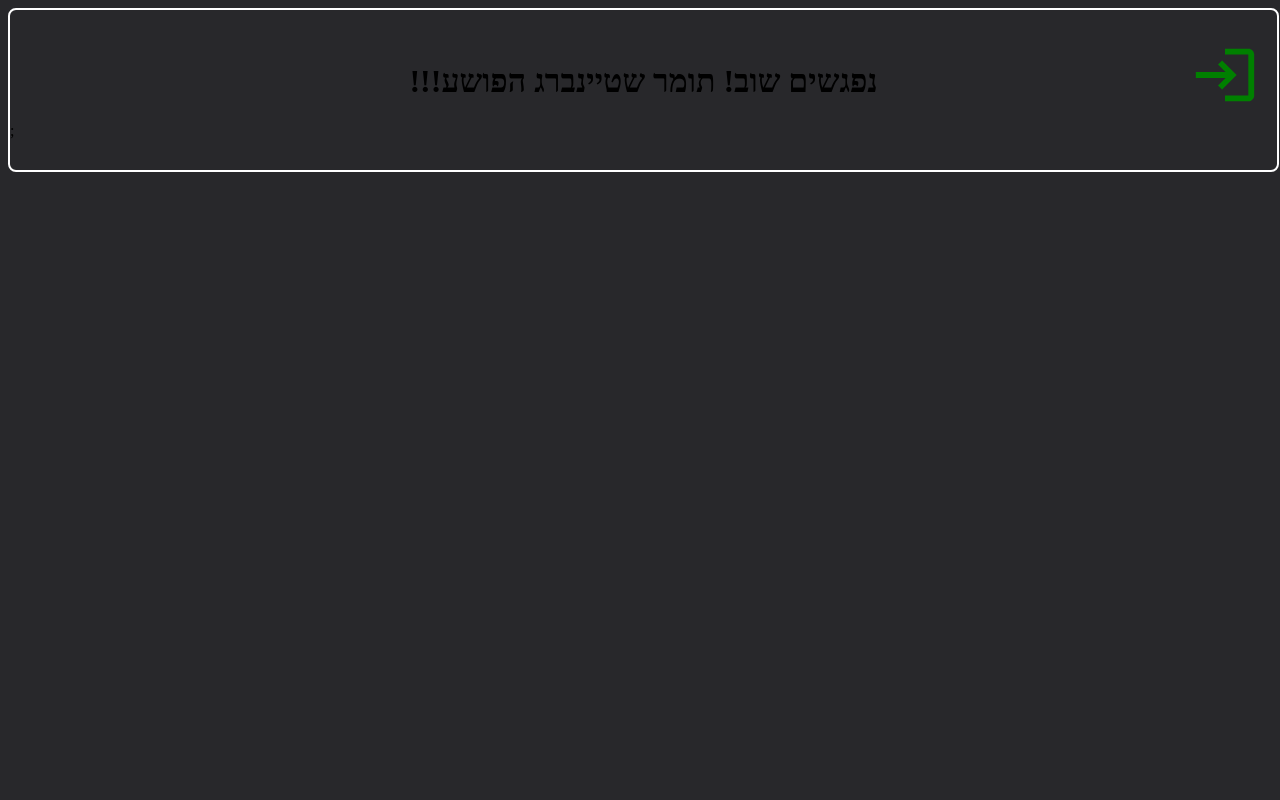
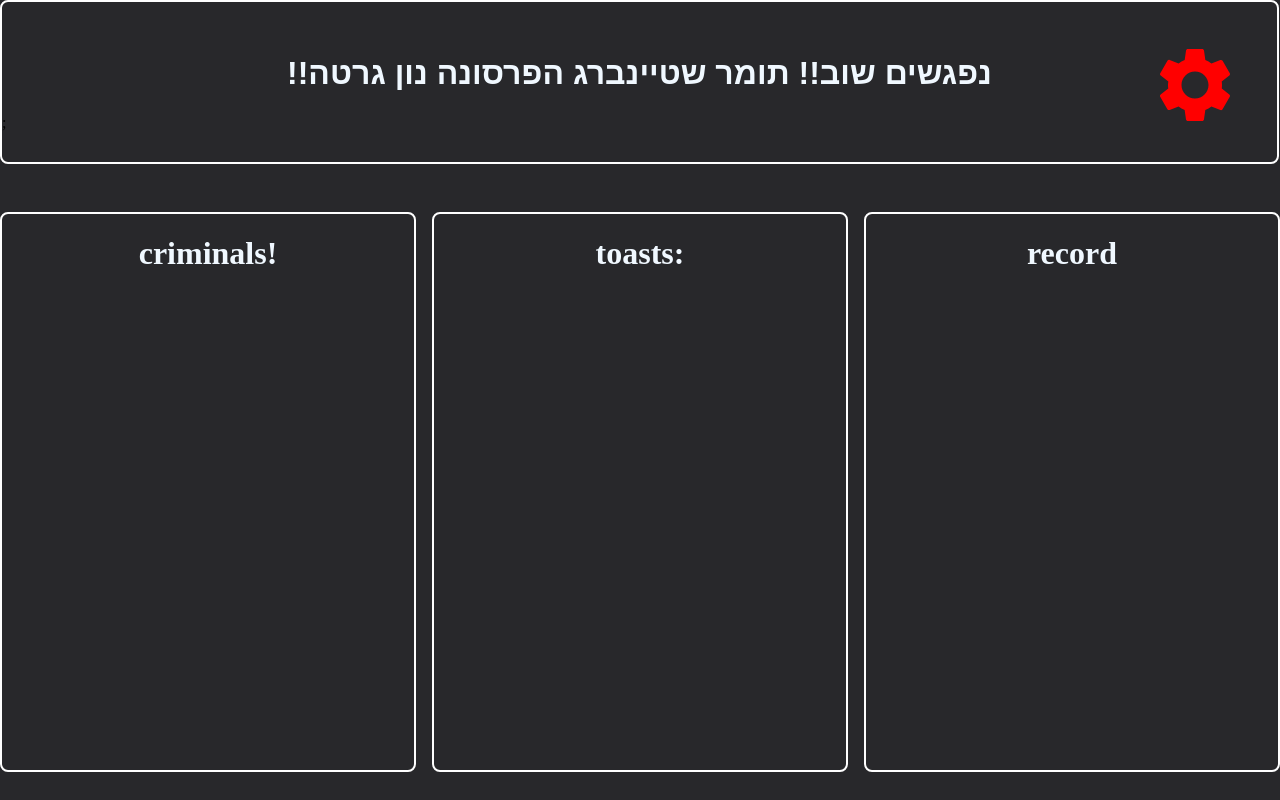
Before and after one commit to piloshachar14/golden-toasts, a React (Vite) app in the folder apps/client/: page / in a window 1280 px wide. Built offline with nearby package versions, Linux system fonts and the light colour scheme.

Commit message:
Feature/client category (#11)
* feature(client):add style css

* feature(client):add components to app

* feature(client):add category component

* feature(client):add heading component

* refactor(client):add index.ts

* refactor(client):change import & delete type

```diff
--- a/apps/client/src/app/app.module.css
+++ b/apps/client/src/app/app.module.css
@@ -3,41 +3,20 @@
 :root {
   --matte-black-bg-color: #28282b;
 }
-
-* {
-  background-color: var(--matte-black-bg-color);
+.container {
+  box-sizing: border-box;
+  flex-wrap: wrap;
+  display: flex;
+  flex-direction: column;
+  height: 100%;
+  width: 100%;
 }
 
-
-.container {
-  display: flex;
-  flex-direction: column;
-}
-
-
-.heading {
-  position: fixed;
-  border: 2px white solid;
-  border-radius: 0.5rem;
-
-  justify-content: space-between;
-  gap: 1rem;
-  position: fixed;
-  height: 20%;
-  width: 99%;
-}
-
-
-.title {
-  padding-top: 70%;
-  text-align: center;
-  cursor: default;
-  padding-top: 1em;
-}
-
-
 .categories {
+  height: 70%;
+  width: 100%;
   display: flex;
   flex-direction: row;
+  padding-top: 3rem;
   gap: 1rem;
 }
--- a/apps/client/src/app/app.tsx
+++ b/apps/client/src/app/app.tsx
@@ -1,64 +1,25 @@
 import styles from './app.module.css';
-import LoginIcon from '@mui/icons-material/Login';
-import { Category } from '../components/category/category';
+
+import { Heading, Category } from '../components';
+import { useState } from 'react';
 export const App: React.FC = () => {
-  const matteBlack = '#4FFFB0';
-
+  const [isLoggedIn, setIsLoggedIn] = useState(true);
   return (
     <div className={styles.container}>
-      <div className={styles.heading}>
-        <h1 className={styles.title}> !!!נפגשים שוב! תומר שטיינברג הפושע</h1>
-        <LoginIcon
-          sx={{
-            color: 'green',
+      <Heading isLogin={isLoggedIn} />
+      <div className={styles.categories}>
+        {isLoggedIn ? (
+          <>
+            <Category style={{ width: '33%' }} title="criminals!" />
+            <Category style={{ width: '33%' }} title="toasts:" />
+            <Category style={{ width: '33%' }} title="record" />
+          </>
+        ) : (
+          <Category style={{ width: '100%' }} title="upcoming toasts:" />
+        )}
 
-            backgroungcolor: matteBlack,
-
-            right: 20,
-            top: 40,
-            fontSize: 70,
-            position: 'fixed',
-            '&:hover': {
-              cursor: 'pointer',
-
-              color: matteBlack,
-
-              transition: 'transform 0.2s ease-in-out',
-              transform: 'scale(1.2)',
-            },
-          }}
-        />
-
-        ;
-      </div>
-      <div className={styles.categories}>
-        <Category />
-        <Category />
-        <Category />
       </div>
     </div>
   );
 };
 export default App;
-
-
-/* <SettingsIcon
-=======
-
-  sx={{
-    color: 'red',
-    backgroungcolor: '#28282B',
-    fontSize: 90,
-    position: 'fixed',
-    '&:hover': {
-      transitionDelay: 1,
-      cursor: 'pointer',
-      color: 'green',
-      transition: 'transform 0.5s ease-in-out',
-      transform: 'rotate(90deg)',
-    },
-  }}
-/>;
-
-will be used later
-*/
--- a/apps/client/src/components/category/category.module.css
+++ b/apps/client/src/components/category/category.module.css
@@ -0,0 +1,8 @@
+.category {
+  border: 2px white solid;
+  border-radius: 0.5rem;
+  text-align: center;
+}
+.title {
+  color: aliceblue;
+}
--- a/apps/client/src/components/category/category.tsx
+++ b/apps/client/src/components/category/category.tsx
@@ -1,3 +1,17 @@
-export const Category: React.FC = () => {
-  return <div></div>;
+
+import styles from './category.module.css';
+import React, { CSSProperties } from 'react';
+type Props = {
+  style?: CSSProperties;
+  title: string;
 };
+export type CategoryWidth = string;
+
+export const Category: React.FC<Props> = (props) => {
+  return (
+    <div className={styles.category} style={props.style}>
+      <h1 className={styles.title}>{props.title}</h1>
+    </div>
+  );
+
+};
--- /dev/null
+++ b/apps/client/src/components/heading/heading.module.css
@@ -0,0 +1,16 @@
+.heading {
+  border: 2px white solid;
+  border-radius: 0.5rem;
+  justify-content: space-between;
+  height: 20%;
+  width: 99.6%;
+}
+
+.title {
+  font-family: Arial, Helvetica, sans-serif;
+  color: aliceblue;
+  padding-top: 70%;
+  text-align: center;
+  cursor: default;
+  padding-top: 1em;
+}
--- /dev/null
+++ b/apps/client/src/components/heading/heading.tsx
@@ -0,0 +1,53 @@
+import styles from './heading.module.css';
+import LoginIcon from '@mui/icons-material/Login';
+import SettingsIcon from '@mui/icons-material/Settings';
+type Props = {
+  isLogin: boolean;
+};
+export const Heading: React.FC<Props> = (props) => {
+  const matteBlack = '#4FFFB0';
+  return (
+    <div className={styles.heading}>
+      <h1 className={styles.title}>
+        !!נפגשים שוב!! תומר שטיינברג הפרסונה נון גרטה
+      </h1>
+      {!props.isLogin ? (
+        <LoginIcon
+          sx={{
+            color: 'green',
+            backgroungcolor: matteBlack,
+            right: 40,
+            top: 40,
+            fontSize: 70,
+            position: 'fixed',
+            '&:hover': {
+              cursor: 'pointer',
+              color: matteBlack,
+              transition: 'transform 0.2s ease-in-out',
+              transform: 'scale(1.2)',
+            },
+          }}
+        />
+      ) : (
+        <SettingsIcon
+          sx={{
+            color: 'red',
+            backgroungcolor: matteBlack,
+            right: 40,
+            top: 40,
+            fontSize: 90,
+            position: 'fixed',
+            '&:hover': {
+              transitionDelay: 1,
+              cursor: 'pointer',
+              color: 'green',
+              transition: 'transform 0.5s ease-in-out',
+              transform: 'rotate(90deg)',
+            },
+          }}
+        />
+      )}
+      ;
+    </div>
+  );
+};
--- /dev/null
+++ b/apps/client/src/components/heading/index.ts
@@ -0,0 +1 @@
+export * from './heading';
--- a/apps/client/src/components/index.ts
+++ b/apps/client/src/components/index.ts
@@ -1 +1,3 @@
+
+export * from './heading';
 export * from './category';
--- a/apps/client/src/main.tsx
+++ b/apps/client/src/main.tsx
@@ -1,3 +1,4 @@
+import './styles.css';
 import { StrictMode } from 'react';
 import * as ReactDOM from 'react-dom/client';
 import App from './app/app';
--- a/apps/client/src/styles.css
+++ b/apps/client/src/styles.css
@@ -1 +1,9 @@
-/* You can add global styles to this file, and also import other style files */
+html,
+body,
+#root {
+  height: 100%;
+  width: 100%;
+  margin: 0px;
+  padding: 0px;
+  background-color: var(--matte-black-bg-color);
+}
```
